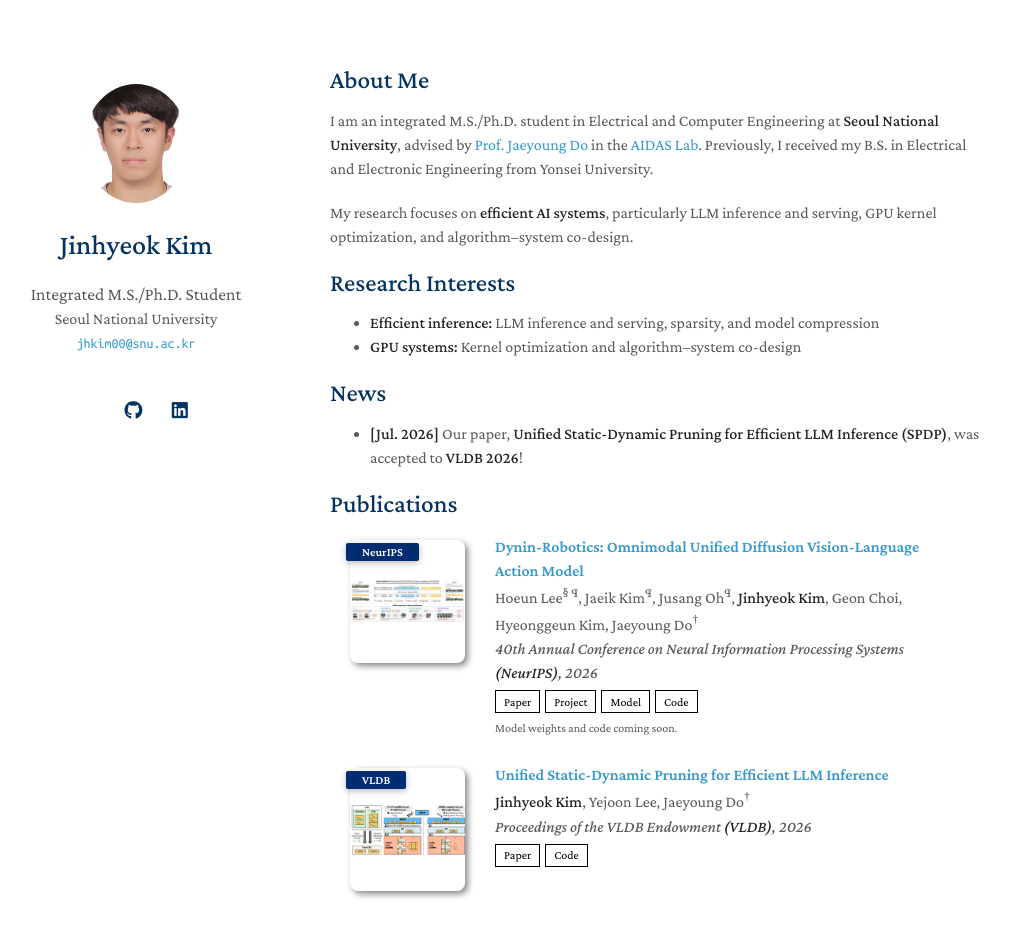
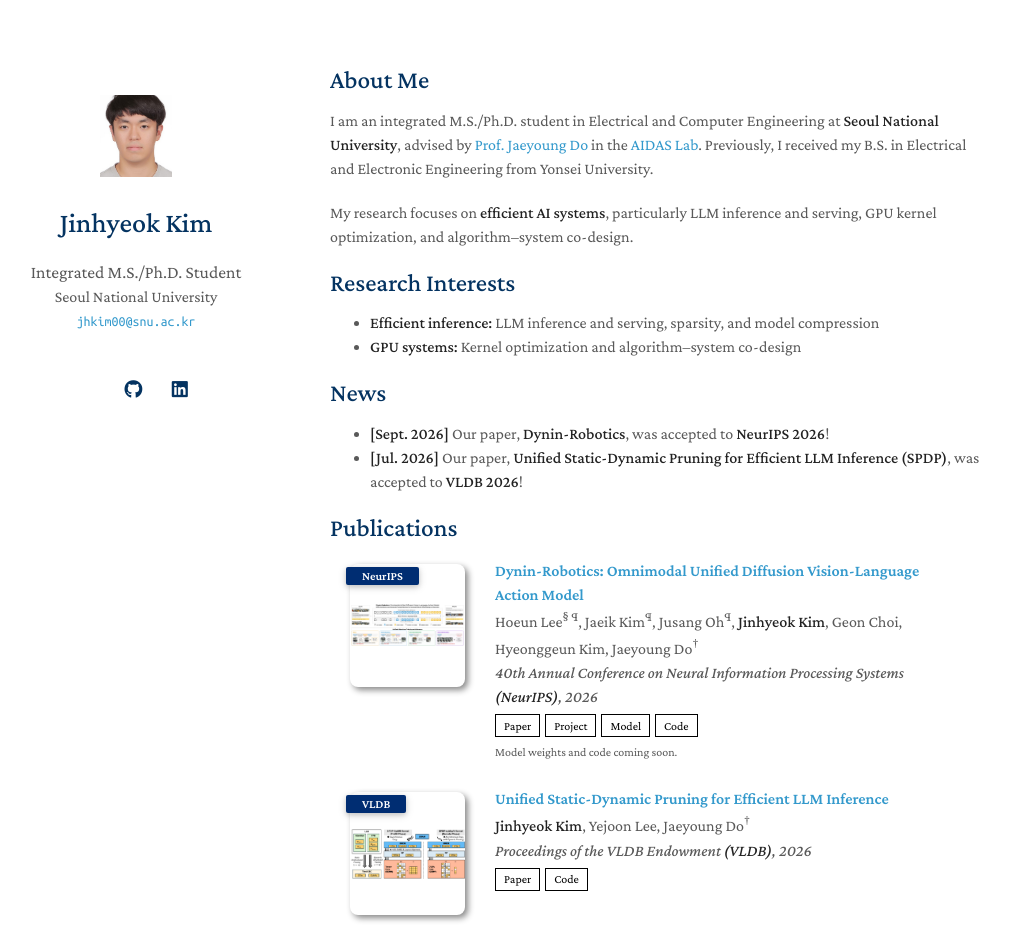
Before and after one commit to quaternior/quaternior.github.io, a Jekyll site: the page built from index.md, in a window 1280 px wide and 1400 px high, cut to the strip 0-926 px from the top of the window. Shown: the whole strip, without its empty margins (140-1150 px from the left). Built offline with Jekyll 4.4.1, drawn with Linux system fonts in a browser that asks for light colours; a style sheet for code colours, icons or effects is not loaded; our own code applies the rules of GitHub Pages for plain Markdown files.

Commit message:
Add September NeurIPS news and reduce uncropped portrait size

```diff
--- a/assets/css/custom.css
+++ b/assets/css/custom.css
@@ -1,5 +1,21 @@
 /* Small content/accessibility adjustments to the upstream Minimal Light theme. */
-.image.avatar img { height:auto; }
+/* Shrink the complete photo inside a roomy circle, without cropping it. */
+.image.avatar {
+  width:144px;
+  height:144px;
+  display:inline-flex;
+  align-items:center;
+  justify-content:center;
+  overflow:hidden;
+  background:#fff;
+}
+.image.avatar img {
+  display:block;
+  width:72px;
+  height:auto;
+  padding:0;
+  border-radius:0;
+}
 .publications .pub-row { align-items:flex-start; }
 .publications .col-sm-3 { flex:0 0 145px; box-sizing:border-box; }
 .publications .col-sm-9 { min-width:0; }
--- a/index.md
+++ b/index.md
@@ -15,6 +15,7 @@
 
 ## News
 
+- **[Sept. 2026]** Our paper, **Dynin-Robotics**, was accepted to **NeurIPS 2026**!
 - **[Jul. 2026]** Our paper, **Unified Static-Dynamic Pruning for Efficient LLM Inference (SPDP)**, was accepted to **VLDB 2026**!
 
 {% include publications.html %}
```
